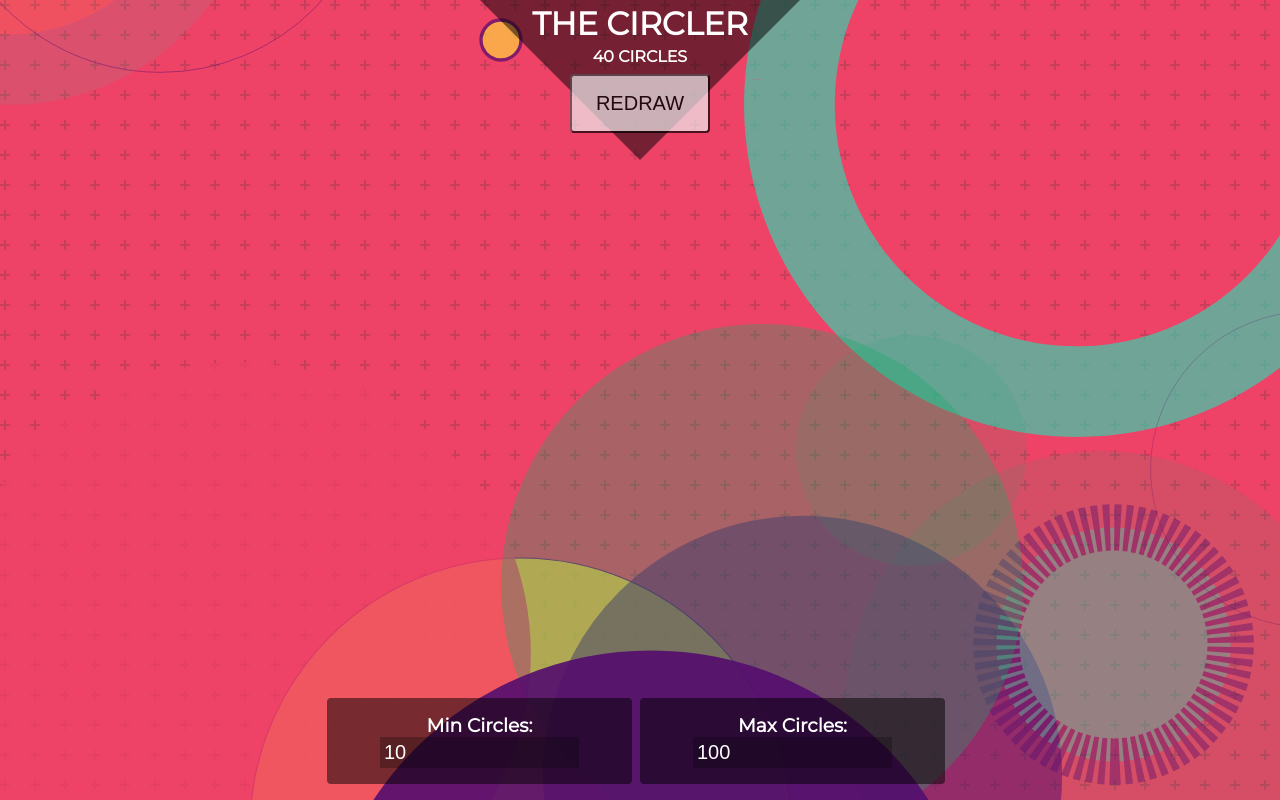
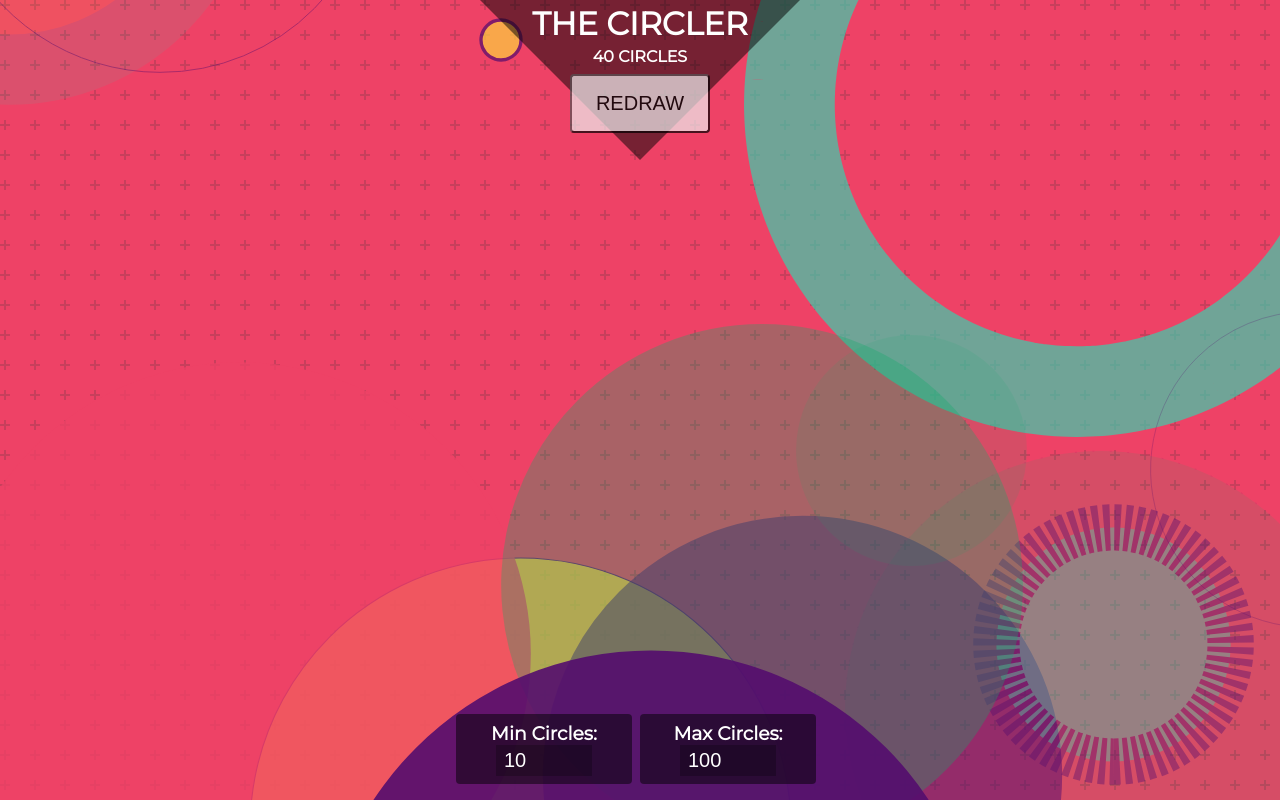
Before and after one commit to drinkingtheink/circle-generator, a React (Create React App) app: page / in a window 1280 px wide. Built offline with nearby package versions, Linux system fonts and the light colour scheme.

Commit message:
Edit Panel layout polish.

```diff
--- a/src/App.scss
+++ b/src/App.scss
@@ -140,20 +140,21 @@ button {
 
     section {
       background-color: $blackOpBg;
-      padding: 1rem;
+      padding: .5rem;
       border-radius: 4px;
       margin-right: .5rem;
       color: white;
+      width: 10em;
     }
   }
 
   input {
     font-size: 1.25rem;
-    padding: .25rem;
+    padding: .25rem .5rem;
     background: rgba(black, .25);
     color: white;
     border: none;
-    max-width: 70%;
+    max-width: 50%;
 
     &:focus {
       background: white;
```
